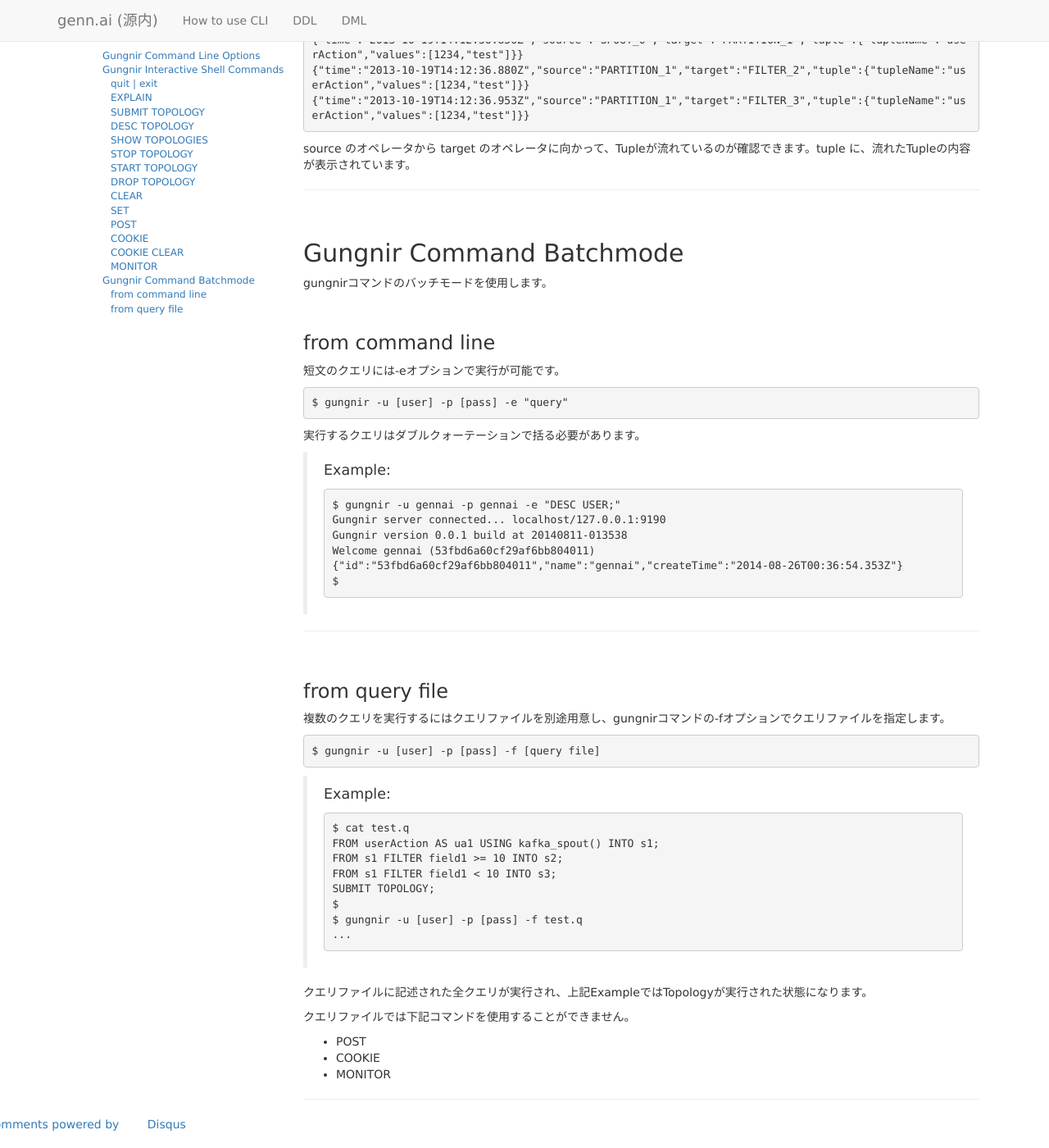
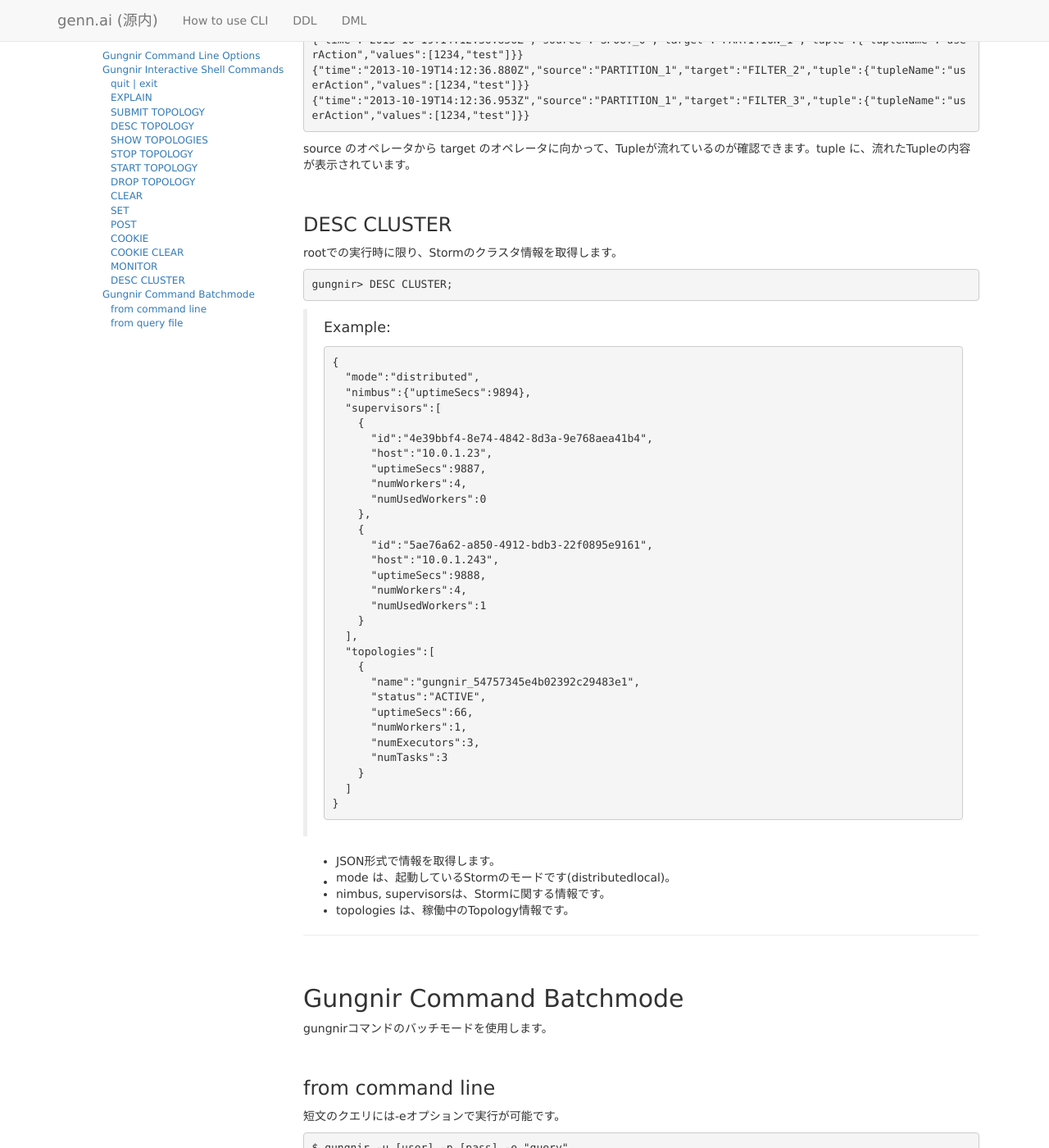
Before and after one commit to tf0054/trygennai.github.com, a Jekyll site: the page built from cli_ja.md, in a window 1280 px wide and 1400 px high, scrolled down 10340 px. Shown: the whole window at 82% size. Built offline with Jekyll 4.4.1, drawn with Linux system fonts in a browser that asks for light colours; nearby versions of some CDN libraries; comment, search, counter and statistics services are not loaded.

Commit message:
DESC CLUSTER; 追記

```diff
--- a/cli_ja.md
+++ b/cli_ja.md
@@ -486,6 +486,50 @@ Monitorログが出力されます。
 
 source のオペレータから target のオペレータに向かって、Tupleが流れているのが確認できます。tuple に、流れたTupleの内容が表示されています。
 
+### DESC CLUSTER
+
+rootでの実行時に限り、Stormのクラスタ情報を取得します。
+
+    gungnir> DESC CLUSTER;
+
+> Example:
+>
+    {
+      "mode":"distributed",
+      "nimbus":{"uptimeSecs":9894},
+      "supervisors":[
+        {
+          "id":"4e39bbf4-8e74-4842-8d3a-9e768aea41b4",
+          "host":"10.0.1.23",
+          "uptimeSecs":9887,
+          "numWorkers":4,
+          "numUsedWorkers":0
+        },
+        {
+          "id":"5ae76a62-a850-4912-bdb3-22f0895e9161",
+          "host":"10.0.1.243",
+          "uptimeSecs":9888,
+          "numWorkers":4,
+          "numUsedWorkers":1
+        }
+      ],
+      "topologies":[
+        {
+          "name":"gungnir_54757345e4b02392c29483e1",
+          "status":"ACTIVE",
+          "uptimeSecs":66,
+          "numWorkers":1,
+          "numExecutors":3,
+          "numTasks":3
+        }
+      ]
+    }
+
+* JSON形式で情報を取得します。
+* mode は、起動しているStormのモードです(distributed|local)。
+* nimbus, supervisorsは、Stormに関する情報です。
+* topologies は、稼働中のTopology情報です。
+
 ---
 
 ## Gungnir Command Batchmode
```
